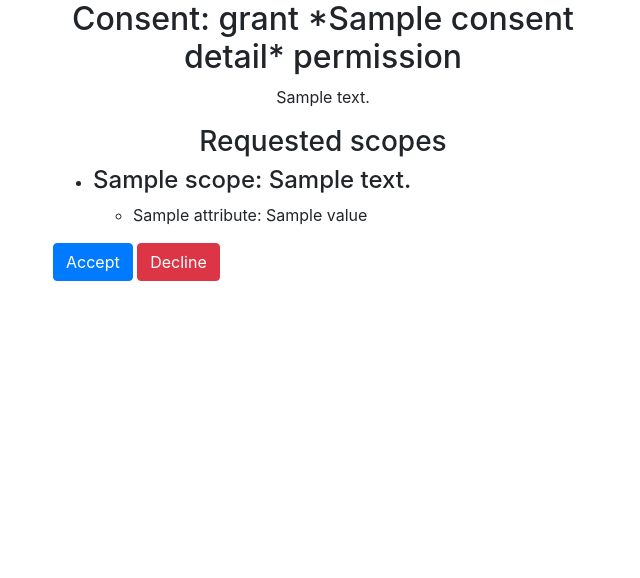
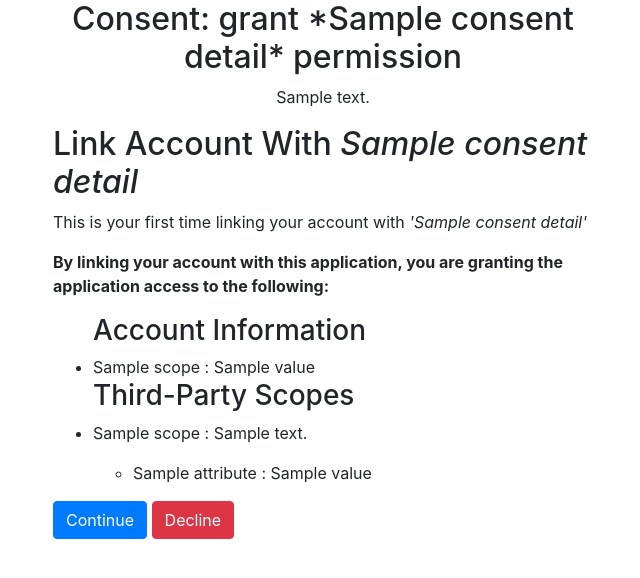
Before and after one commit to oliverbravery/OpenAuth, a FastAPI app: template templates/consent.html in a window 1280 px wide. Shown: the top 578 px of the page, without its empty margins (317-957 px from the left). Run offline with FastAPI, Linux system fonts and the light colour scheme; the template is opened without the code that fills it: most values are stand-ins (such as "Sample title", 1, 10 or a date in 2020); parts of the project's set-up code (start-up, migrations or seed data) failed here and were passed over; some libraries are stand-ins or nearby versions.

Commit message:
Refactor consent.html template to include consent for account-only variable access

```diff
--- a/templates/consent.html
+++ b/templates/consent.html
@@ -10,6 +10,47 @@
             <div class="col-6">
                 <h2 class="text-center">Consent: grant *{{consent_details.name}}* permission</h2>
                 <p class="text-center">{{consent_details.description}}</p>
+                {% if not consent_details.is_connected %}
+                    <div id="client_consent_block">
+                        <h2>Link Account With <em>{{consent_details.name}}</em></h2>
+                        <p>This is your first time linking your account with <em>'{{consent_details.name}}'</em></p>
+                        <p><strong>By linking your account with this application, you are granting the application access to the following:</strong></p>
+                        <ul>
+                            <h3>Account Information</h3>
+                                {% for scope in consent_details.client_account_access_scopes %}
+                                <li>{{scope.attribute_name}} : {{scope.access_type.value}}</li>
+                                {% endfor %}
+                            <h3>Third-Party Scopes</h3>
+                                {% for scope in consent_details.client_external_access_scopes %}
+                                    <li>
+                                        <p>{{scope.name}} : {{scope.description}}</p>
+                                        <ul>
+                                            {% for attribute in scope.associated_attributes %}
+                                            <li>
+                                                <p>
+                                                    {{attribute.attribute_name}} : {{attribute.access_type.value}}
+                                                </p>
+                                            </li>
+                                            {% endfor %}
+                                        </ul>
+                                    </li>
+                                {% endfor %}
+                        </ul>
+                        <button onclick="hideClientInfoConsent()" class="btn btn-primary">Continue</button>
+                        <button type="submit" class="btn btn-danger" name="consented" value="false">Decline</button>
+                        <script>
+                            function hideClientInfoConsent() {
+                                var consentBlock = document.getElementById("client_consent_block");
+                                consentBlock.style.display = "none";
+                                var requestConsentBlock = document.getElementById("request_scope_block")
+                                requestConsentBlock.style.display = "block";
+                            }
+                        </script>
+                    </div>
+                {% else %}
+                    <p><strong><em>You have already linked your account with this application.</em></strong></p>
+                {% endif %}
+                <div id="request_scope_block" style="display: none;">
                     <h3 class="text-center">Requested scopes</h3>
                     <ul>
                         {% for scope in consent_details.requested_scopes %}
@@ -42,5 +83,6 @@
                 </div>
             </div>
         </div>
+    </div>
 </body>
 </html>
```
Lines whose indentation alone changed are shown as unchanged.
